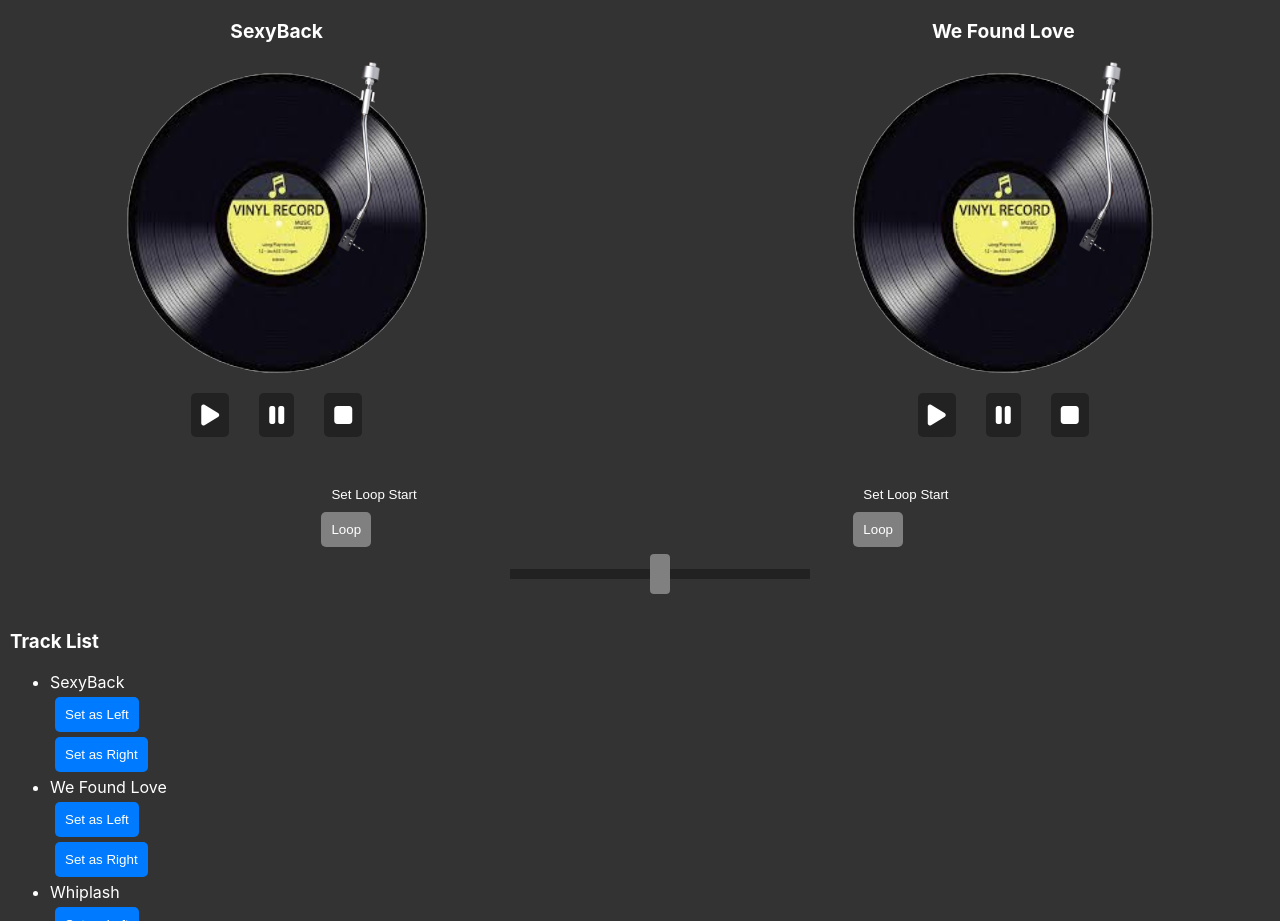
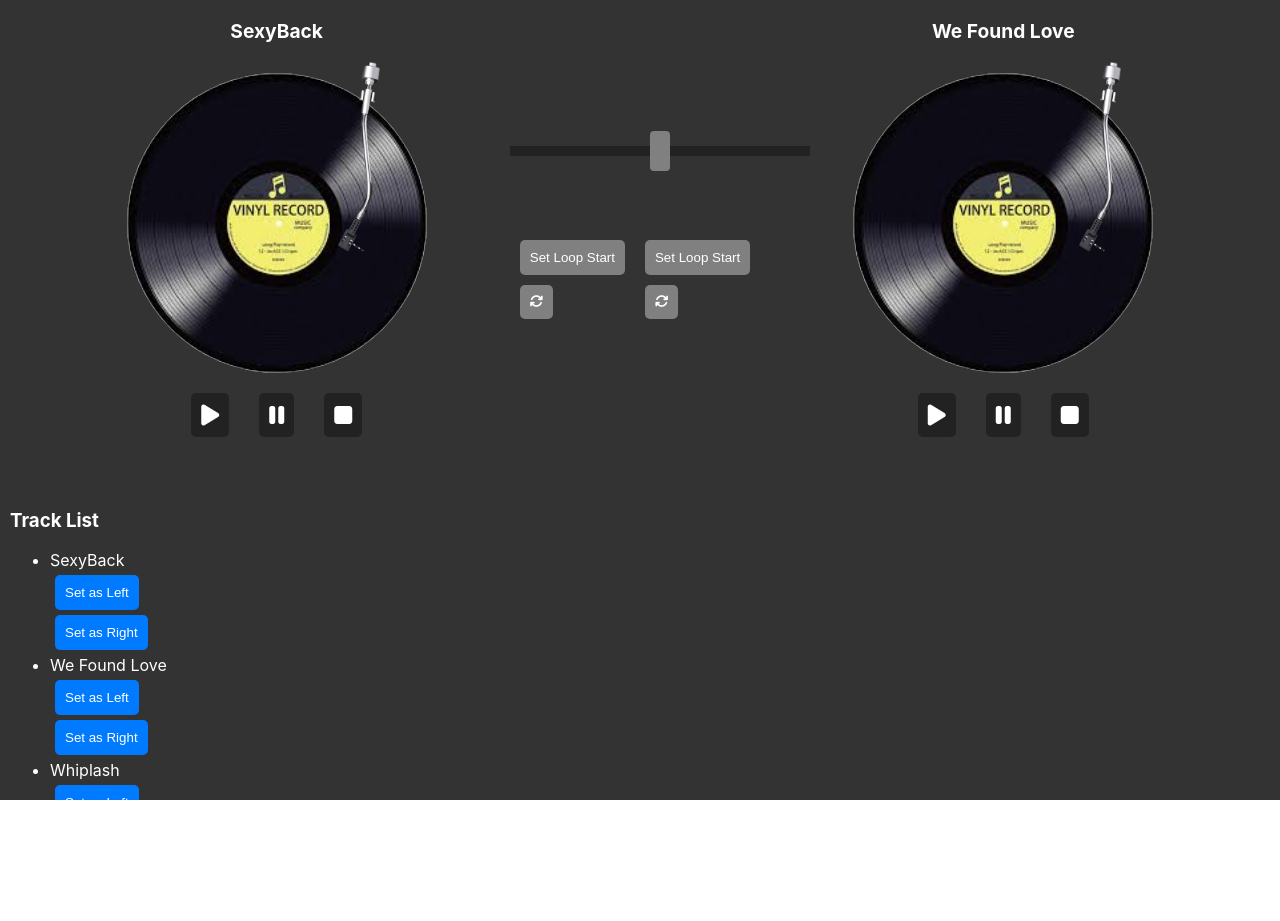
Before and after one commit to nneomaonochie/DJBoard, a React (Create React App) app: page / in a window 1280 px wide. After the commit the page ends 800 px from the top, so only its background shows below. Built offline with nearby package versions, Linux system fonts and the light colour scheme; no server answers.

Commit message:
looping upgrades

```diff
--- a/src/App.css
+++ b/src/App.css
@@ -93,6 +93,7 @@
   width: 100%;
   padding: 20px;
   grid-column: 2 / 3; /* Place in the middle column */
+  margin-top: -350px; /* Adjust the value as needed to move the crossfader up */
 }
 
 .crossfader-slider {
@@ -224,3 +225,15 @@
   border-radius: 5px; /* Rounded corners */
   cursor: pointer;
 }
+
+.looping-container {
+  grid-column: 2 / 3; /* Place in the middle column */
+  display: flex;
+  flex-direction: column;
+  align-items: center;
+  justify-content: center;
+  gap: 10px; /* Adjust the gap between buttons as needed */
+  padding: 20px;
+  flex-direction: row; /* Arrange items in a row */
+  margin-top: -250px;
+}
--- a/src/App.js
+++ b/src/App.js
@@ -64,16 +64,14 @@
       <div className="track-container left">
         <TrackDeck track={selectedTracks[0]}/>
         <Scratching track={selectedTracks[0]} scratchbackSound={scratchbackSound} />
-        <div className="buttons-row">
-          <Looping track={selectedTracks[0]} />
-        </div>
       </div>
       <div className="track-container right">
         <TrackDeck track={selectedTracks[1]} />
         <Scratching track={selectedTracks[1]} scratchbackSound={scratchbackSound} />
-        <div className="buttons-row">
-          <Looping track={selectedTracks[1]} />
-        </div>
+      </div>
+      <div className="looping-container">
+        <Looping track={selectedTracks[0]} />
+        <Looping track={selectedTracks[1]} />
       </div>
       <CrossFader className="crossfader" track1={selectedTracks[0]} track2={selectedTracks[1]} />
       <TrackList tracks={tracks} onSelectTrack={handleSelectTrack} /> {/* Move TrackList here */}
--- a/src/components/Looping.js
+++ b/src/components/Looping.js
@@ -32,12 +32,14 @@
 
   return (
     <div className="looping">
-      <button onClick={setLoopStartTime}>Set Loop Start</button>
+      <button onClick={setLoopStartTime} style={{ backgroundColor: 'grey', color: 'white', marginRight: '10px', marginBottom: '10px' }}>
+      Set Loop Start
+    </button>
       <button
         onClick={toggleLoop}
         style={{ backgroundColor: looping ? 'green' : 'gray' }}
       >
-        Loop
+        <i className="fas fa-sync"></i> {/* Font Awesome loop icon */}
       </button>
     </div>
   );
```
